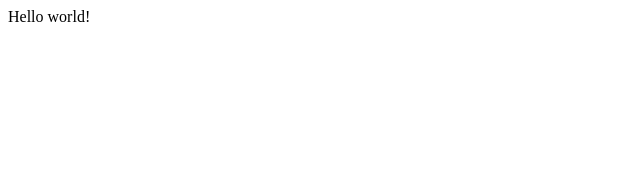
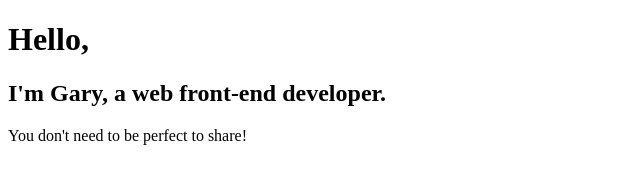
Before and after one commit to Chun-Lin/ChunLin-Blog, a Gatsby site: page / in a window 1280 px wide. Shown: the whole page, without its empty margins (0-640 px from the left). Built offline with nearby package versions, Linux system fonts and the light colour scheme; Gatsby itself is replaced by a stand-in of ours.

Commit message:
feat: 🎸 add content to index.js & add some empty pages

```diff
--- a/src/pages/index.js
+++ b/src/pages/index.js
@@ -1,3 +1,13 @@
 import React from "react"
 
-export default () => <div>Hello world!</div>
+const Index = () => {
+  return (
+    <div>
+      <h1>Hello,</h1>
+      <h2>I'm Gary, a web front-end developer.</h2>
+      <p>You don't need to be perfect to share!</p>
+    </div>
+  )
+}
+
+export default Index
```
Also changed, not shown: src/pages/404.jsx (added), src/pages/blog.jsx (added), src/pages/contact.jsx (added).
